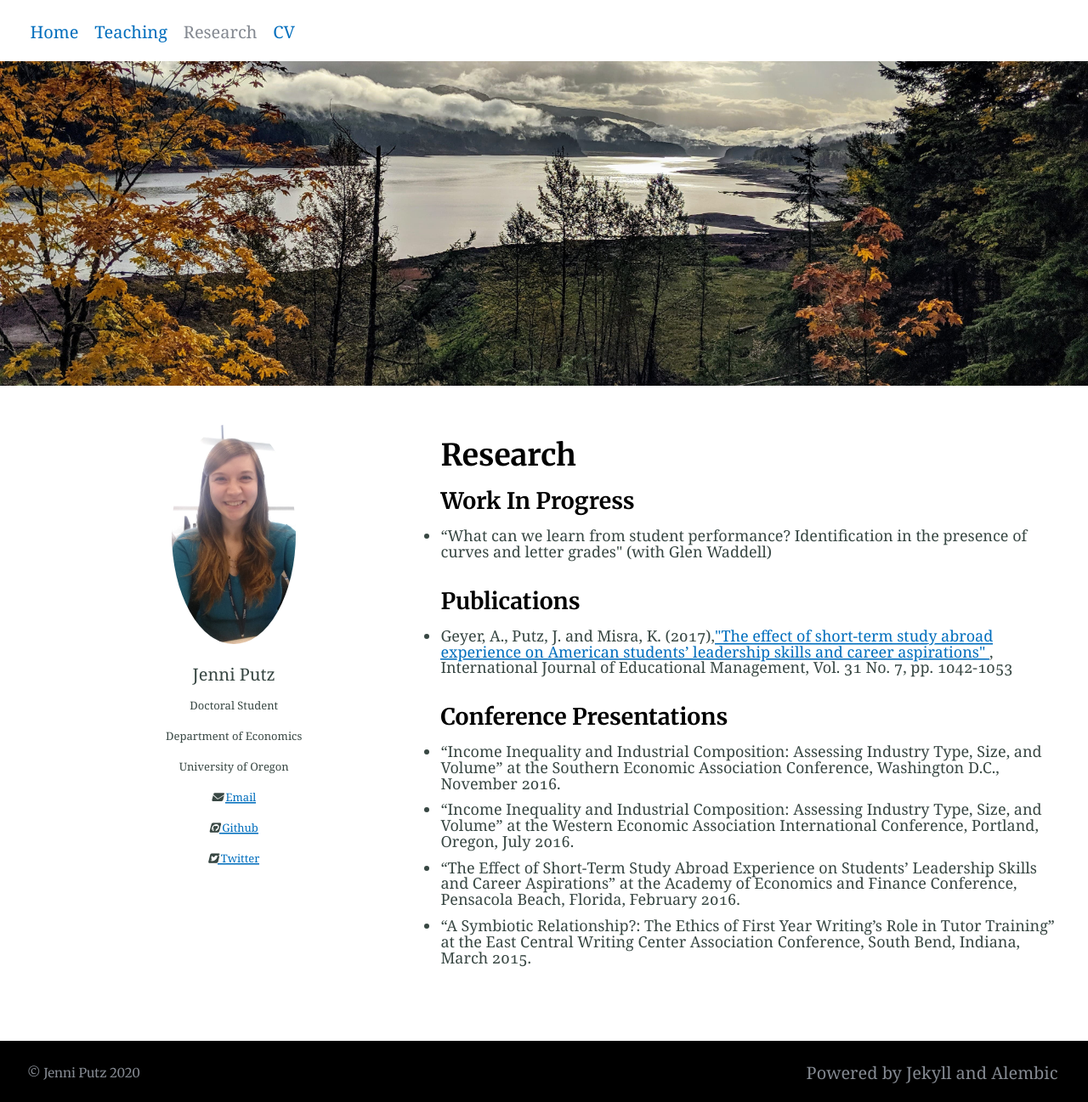
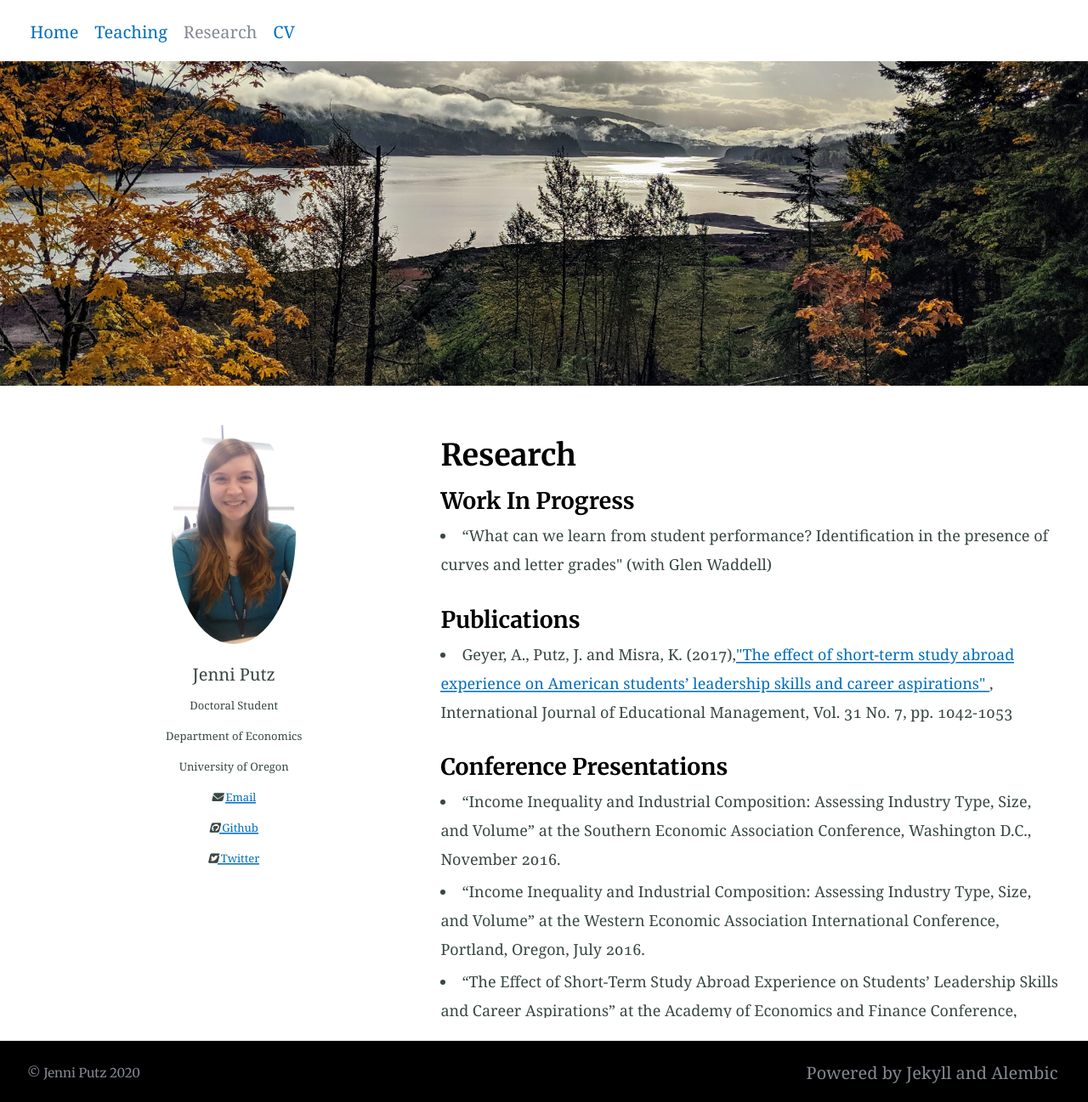
Before and after one commit to jenni-putz/1jenni-putz.github.io, a Jekyll site: the page built from research.md, in a window 1280 px wide. Shown: the whole page at 85% size. Built offline with Jekyll 4.4.1, drawn with Linux system fonts in a browser that asks for light colours; nearby versions of some CDN libraries; our own code applies the rules of GitHub Pages for plain Markdown files.

Commit message:
Update research.md

```diff
--- a/research.md
+++ b/research.md
@@ -67,23 +67,23 @@ button {
    <i class="fab fa-twitter-square"></i><a href="https://twitter.com/pootzie_xoxo">    Twitter</a>
    </font></p>
   </div>
-  <div class="column right" style="background-color:#ffffff;">
+  <div class="column right" style="background-color:#ffffff;overflow:auto;list-style-position: inside;">
     <h2> Research </h2>
       <h4> Work In Progress </h4>
 	 <font size="4">
         <ul>
-          <li> <p style="line-height:105%">“What can we learn from student performance? Identification in the presence of curves and letter grades" (with Glen Waddell) </p></li>
+          <li>“What can we learn from student performance? Identification in the presence of curves and letter grades" (with Glen Waddell)</li>
         </ul>
         <h4> Publications </h4>
         <ul>
-          <li><p style="line-height:105%"> Geyer, A., Putz, J. and Misra, K. (2017),<a href = "https://www.emerald.com/insight/content/doi/10.1108/IJEM-10-2016-0203/full/html">"The effect of short-term study abroad experience on American students’ leadership skills and career aspirations" </a> , International Journal of Educational Management, Vol. 31 No. 7, pp. 1042-1053 </p></li>
+          <li> Geyer, A., Putz, J. and Misra, K. (2017),<a href = "https://www.emerald.com/insight/content/doi/10.1108/IJEM-10-2016-0203/full/html">"The effect of short-term study abroad experience on American students’ leadership skills and career aspirations" </a> , International Journal of Educational Management, Vol. 31 No. 7, pp. 1042-1053 </li>
       </ul>
         <h4> Conference Presentations </h4>
         <ul>
-          <li> <p style="line-height:105%">  “Income Inequality and Industrial Composition: Assessing Industry Type, Size, and Volume” at the Southern Economic Association Conference, Washington D.C., November 2016. </p></li>
-          <li> <p style="line-height:105%"> “Income Inequality and Industrial Composition: Assessing Industry Type, Size, and Volume” at the Western Economic Association International Conference, Portland, Oregon, July 2016.</p></li>
-          <li><p style="line-height:105%">  “The Effect of Short-Term Study Abroad Experience on Students’ Leadership Skills and Career Aspirations” at the Academy of Economics and Finance Conference, Pensacola Beach, Florida, February 2016. </p></li>
-          <li> <p style="line-height:105%"> “A Symbiotic Relationship?: The Ethics of First Year Writing’s Role in Tutor Training” at the East Central Writing Center Association Conference, South Bend, Indiana, March 2015.</p></li>
+          <li> “Income Inequality and Industrial Composition: Assessing Industry Type, Size, and Volume” at the Southern Economic Association Conference, Washington D.C., November 2016. </li>
+          <li> “Income Inequality and Industrial Composition: Assessing Industry Type, Size, and Volume” at the Western Economic Association International Conference, Portland, Oregon, July 2016.</li>
+          <li> “The Effect of Short-Term Study Abroad Experience on Students’ Leadership Skills and Career Aspirations” at the Academy of Economics and Finance Conference, Pensacola Beach, Florida, February 2016. </li>
+          <li>  “A Symbiotic Relationship?: The Ethics of First Year Writing’s Role in Tutor Training” at the East Central Writing Center Association Conference, South Bend, Indiana, March 2015.</li>
         </ul>
 </font>
   </div>
```
